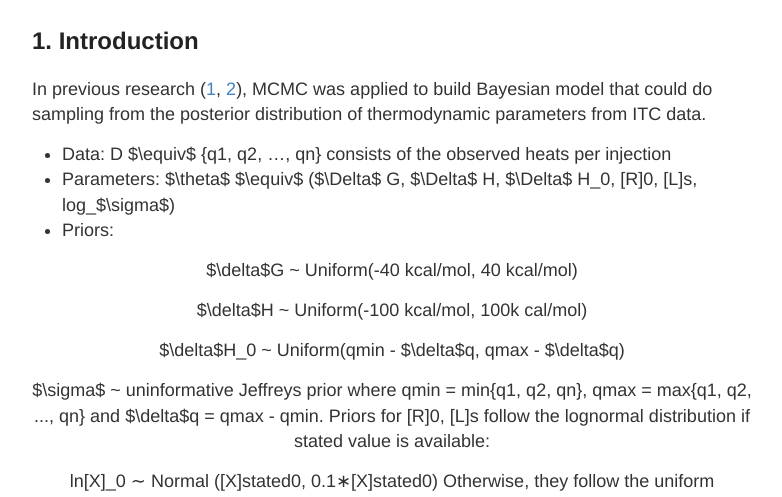
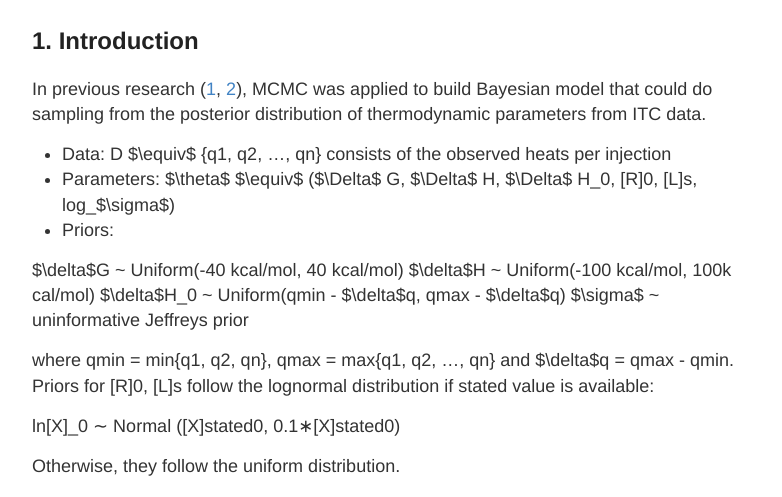
Before and after one commit to vanngocthuyla/Data_Analysis, a Jekyll site: the page built from pages/bayesian/PPLs_ITC.md, in a window 1280 px wide and 1400 px high, scrolled down 317 px. Shown: the top 497 px of the window, without its empty margins (248-1030 px from the left). Built offline with Jekyll 4.4.1, drawn with Linux system fonts in a browser that asks for light colours; our own code applies the rules of GitHub Pages for plain Markdown files; some of the changed text lies outside the part shown.

Commit message:
Update PPLs_ITC.md

```diff
--- a/pages/bayesian/PPLs_ITC.md
+++ b/pages/bayesian/PPLs_ITC.md
@@ -8,26 +8,17 @@ In previous research ([1](https://github.com/choderalab/bayesian-itc), [2](https
 - Parameters: $\theta$ $\equiv$ ($\Delta$ G, $\Delta$ H, $\Delta$ H_0, [R]0, [L]s, log_$\sigma$)
 - Priors:
 
-<p align="center">
 $\delta$G ~ Uniform(-40 kcal/mol, 40 kcal/mol)
-
-<p align="center">
 $\delta$H ~ Uniform(-100 kcal/mol, 100k cal/mol)
-
-<p align="center">
 $\delta$H_0 ~ Uniform(qmin - $\delta$q, qmax - $\delta$q)
-
-<p align="center">
 $\sigma$ ~ uninformative Jeffreys prior
 
 where qmin = min{q1, q2, qn}, qmax = max{q1, q2, ..., qn} and $\delta$q = qmax - qmin. Priors for [R]0, [L]s follow the lognormal distribution if stated value is available:
 
-<p align="center">
 ln[X]_0 ∼ Normal ([X]stated0, 0.1∗[X]stated0)
 
 Otherwise, they follow the uniform distribution.
 
-<p align="center">
 [R]0 ∼ Uniform(0.001, 1.), [L]s ∼ Uniform(0.01, 10.)
 
 Details information about the Bayesian model can be found [here](https://journals.plos.org/plosone/article?id=10.1371/journal.pone.0203224). Pymc was used as the probabilistic programming language (PPL) for the model implementation. Now this model can be extended with other two PPLs, which are Numpyro and Pyro.
```
